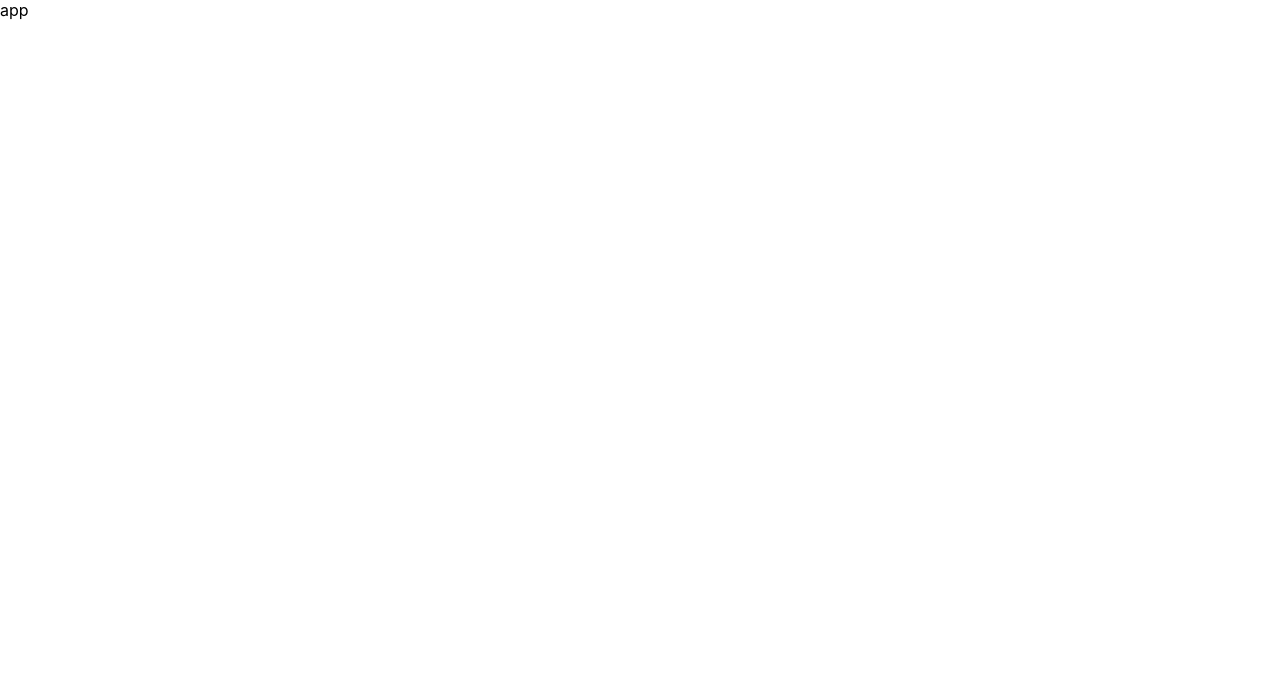
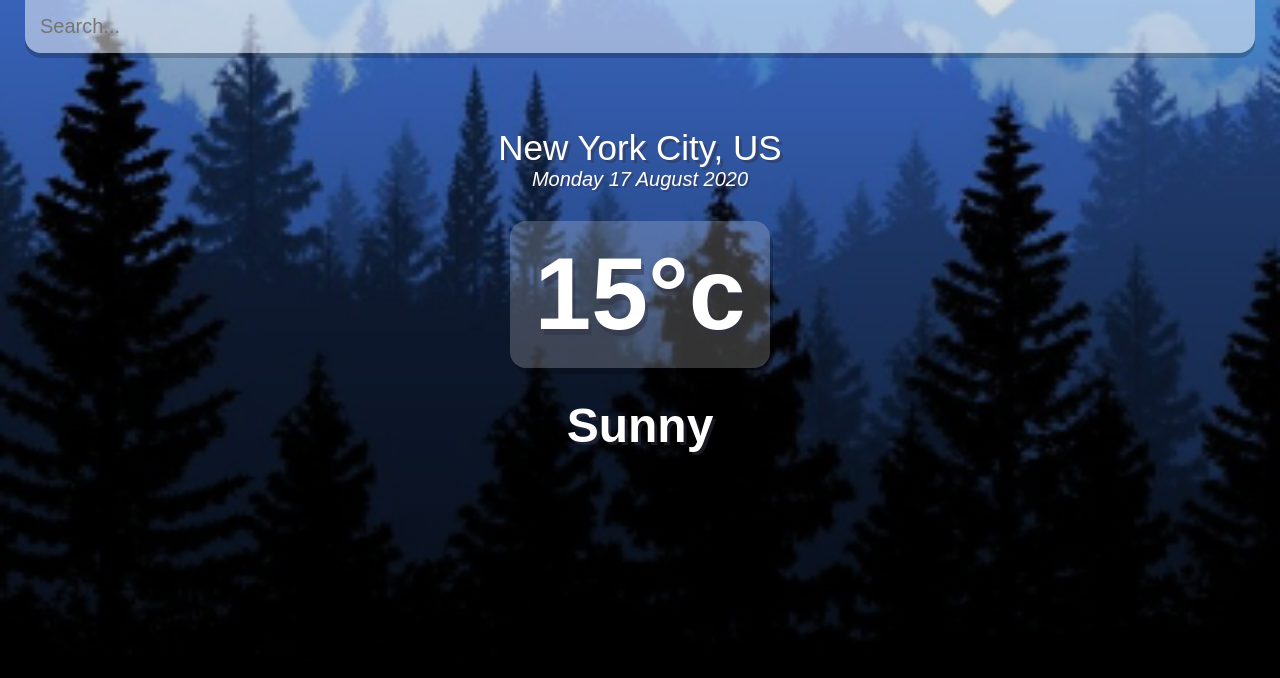
Before and after one commit to makhnev-a/weather-react, a React (Create React App) app: page / in a window 1280 px wide. Shown: the top 678 px of the page. Built offline with nearby package versions, Linux system fonts and the light colour scheme.

Commit message:
add grid

```diff
--- a/src/App.tsx
+++ b/src/App.tsx
@@ -1,11 +1,44 @@
 import React from 'react';
 
+const api = {
+    key: '330216f9e3042b8a57a7865c3de67865',
+    base: 'api.openweathermap.org/data/2.5/'
+};
+
 function App() {
-  return (
-    <div className="app">
-      app
-    </div>
-  );
+    const dateBuilder = (d: any) => {
+        let months = ["January", "February", "March", "April", "May", "June", "July", "August", "September", "October", "November", "December"];
+        let days = ["Sunday", "Monday", "Tuesday", "Wednesday", "Thursday", "Friday", "Saturday"];
+
+        let day = days[d.getDay()];
+        let date = d.getDate();
+        let month = months[d.getMonth()];
+        let year = d.getFullYear();
+
+        return `${day} ${date} ${month} ${year}`;
+    };
+
+    return (
+        <div className="app">
+            <main>
+                <div className="search-box">
+                    <input
+                        type="text"
+                        className={'search-bar'}
+                        placeholder={'Search...'}
+                    />
+                </div>
+                <div className="location-box">
+                    <div className="location">New York City, US</div>
+                    <div className="date">{dateBuilder(new Date())}</div>
+                </div>
+                <div className="weather-box">
+                    <div className="temp">15°c</div>
+                    <div className="weather">Sunny</div>
+                </div>
+            </main>
+        </div>
+    );
 }
 
 export default App;
--- a/src/index.css
+++ b/src/index.css
@@ -1,13 +1,103 @@
-body {
+* {
   margin: 0;
-  font-family: -apple-system, BlinkMacSystemFont, 'Segoe UI', 'Roboto', 'Oxygen',
-    'Ubuntu', 'Cantarell', 'Fira Sans', 'Droid Sans', 'Helvetica Neue',
-    sans-serif;
-  -webkit-font-smoothing: antialiased;
-  -moz-osx-font-smoothing: grayscale;
+  padding: 0;
+  box-sizing: border-box;
 }
 
-code {
-  font-family: source-code-pro, Menlo, Monaco, Consolas, 'Courier New',
-    monospace;
+body {
+  font-family: 'monseratt', sans-serif;
 }
+
+.app {
+  background-image: url("./assets/img/cold-bg.jpg");
+  background-size: cover;
+  background-position: bottom;
+  transition: 0.4ms ease-out;
+}
+
+.app.warm {
+  background-image: url("./assets/img/warm-bg.jpg");
+}
+
+main {
+  min-height: 100vh;
+  background-image: linear-gradient(to bottom, rgba(0, 0, 0, 0.2), rgba(0, 0, 0, 0.75));
+  padding: 25px;
+}
+
+.search-box {
+  width: 100%;
+  margin: 0 auto 75px;
+}
+
+.search-box .search-bar {
+  display: block;
+  width: 100%;
+  padding: 15px;
+
+  appearance: none;
+  background: none;
+  border: none;
+  outline: none;
+
+  background: rgba(255, 255, 255, 0.5);
+  border-radius: 0 0 16px 16px;
+  margin-top: -25px;
+
+  box-shadow: 0 5px rgba(0, 0, 0, .2);
+
+  color: #313131;
+  font-size: 20px;
+
+  transition: .4s ease;
+}
+
+.search-box .search-bar:focus {
+  background-color: rgba(255, 255, 255, .75);
+}
+
+.location-box .location {
+  color: #fff;
+  font-size: 35px;
+  font-weight: 500;
+  text-align: center;
+  text-shadow: 3px 3px rgba(50, 50, 70, .5);
+}
+
+.location-box .date {
+  color: #fff;
+  font-size: 20px;
+  font-weight: 300;
+  font-style: italic;
+  text-align: center;
+  text-shadow: 2px 2px rgba(50, 50, 70, .5);
+}
+
+.weather-box {
+  text-align: center;
+}
+
+.weather-box .temp {
+  position: relative;
+  display: inline-block;
+  margin: 30px auto;
+  background-color: rgba(255, 255, 255, .2);
+  border-radius: 16px;
+
+  padding: 15px 25px;
+
+  color: #fff;
+  font-size: 102px;
+  font-weight: 900;
+
+  text-shadow: 3px 6px rgba(50, 50, 70, .5);
+  text-align: center;
+  box-shadow: 3px 6px rgba(0, 0, 0, .2);
+}
+
+.weather-box .weather {
+  color: #fff;
+  font-size: 48px;
+  font-weight: 700;
+  text-shadow: 3px 3px rgba(50, 50, 70, .5);
+}
```
Also changed, not shown: src/assets/img/cold-bg.jpg (added), src/assets/img/warm-bg.jpg (added).
